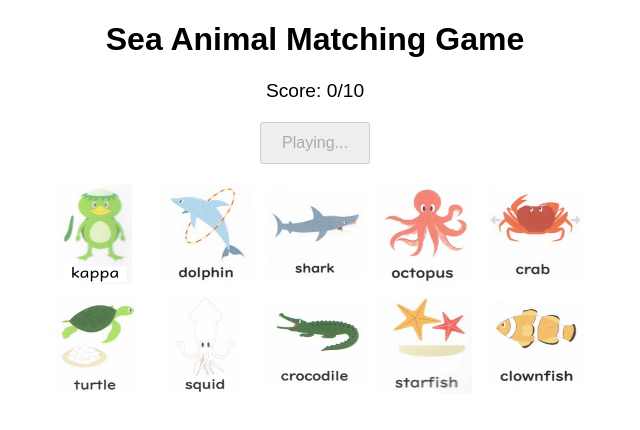
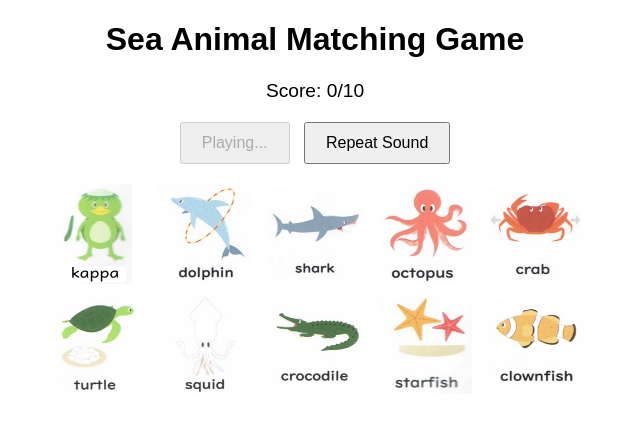
Before and after one commit to suesensei/seaanimals, a plain HTML site: page index.html in a window 1280 px wide. Both pictures are taken after a click on the button "Start Game". Shown: the whole page, without its empty margins (325-965 px from the left). Drawn offline with Linux system fonts and the light colour scheme.

Commit message:
Update index.html

```diff
--- a/index.html
+++ b/index.html
@@ -11,13 +11,17 @@
     .correct { opacity: 0.5; }
     .wrong { border: 3px solid red; }
     #score, #result { margin-top: 10px; font-size: 1.2em; }
-    #start-btn { margin-top: 20px; padding: 10px 20px; font-size: 1em; }
+    #controls { margin-top: 20px; }
+    #controls button { margin: 0 5px; padding: 10px 20px; font-size: 1em; }
   </style>
 </head>
 <body>
   <h1>Sea Animal Matching Game</h1>
   <div id="score">Score: 0/10</div>
-  <button id="start-btn">Start Game</button>
+  <div id="controls">
+    <button id="start-btn">Start Game</button>
+    <button id="repeat-btn" disabled>Repeat Sound</button>
+  </div>
   <div id="game"></div>
   <audio id="audio"></audio>
   <audio id="correct-sound" src="assets/audio/correct.mp3"></audio>
@@ -30,6 +34,7 @@
     let score = 0;
 
     const startBtn = document.getElementById('start-btn');
+    const repeatBtn = document.getElementById('repeat-btn');
     const gameDiv = document.getElementById('game');
     const scoreDiv = document.getElementById('score');
     const audioPlayer = document.getElementById('audio');
@@ -38,6 +43,10 @@
     const resultDiv = document.getElementById('result');
 
     startBtn.addEventListener('click', startGame);
+    repeatBtn.addEventListener('click', () => {
+      audioPlayer.currentTime = 0;
+      audioPlayer.play();
+    });
 
     function startGame() {
       score = 0;
@@ -45,6 +54,7 @@
       shuffled = shuffle(animals.slice());
       scoreDiv.textContent = `Score: ${score}/10`;
       startBtn.disabled = true;
+      repeatBtn.disabled = false;
       startBtn.textContent = 'Playing...';
       nextRound();
     }
@@ -106,6 +116,7 @@
     function endGame() {
       resultDiv.textContent = `Game Over! You scored ${score}/10.`;
       startBtn.disabled = false;
+      repeatBtn.disabled = true;
       startBtn.textContent = 'Play Again';
     }
   </script>
```
